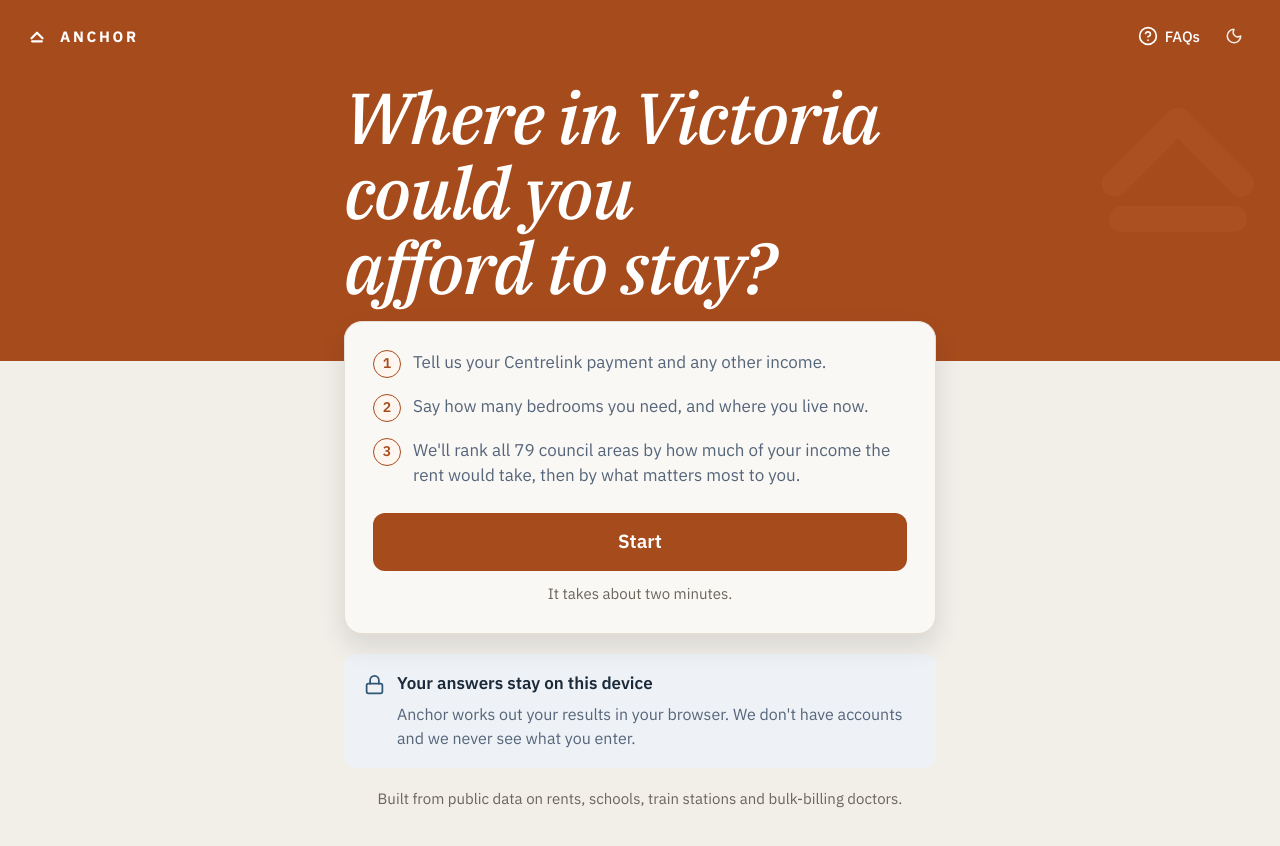
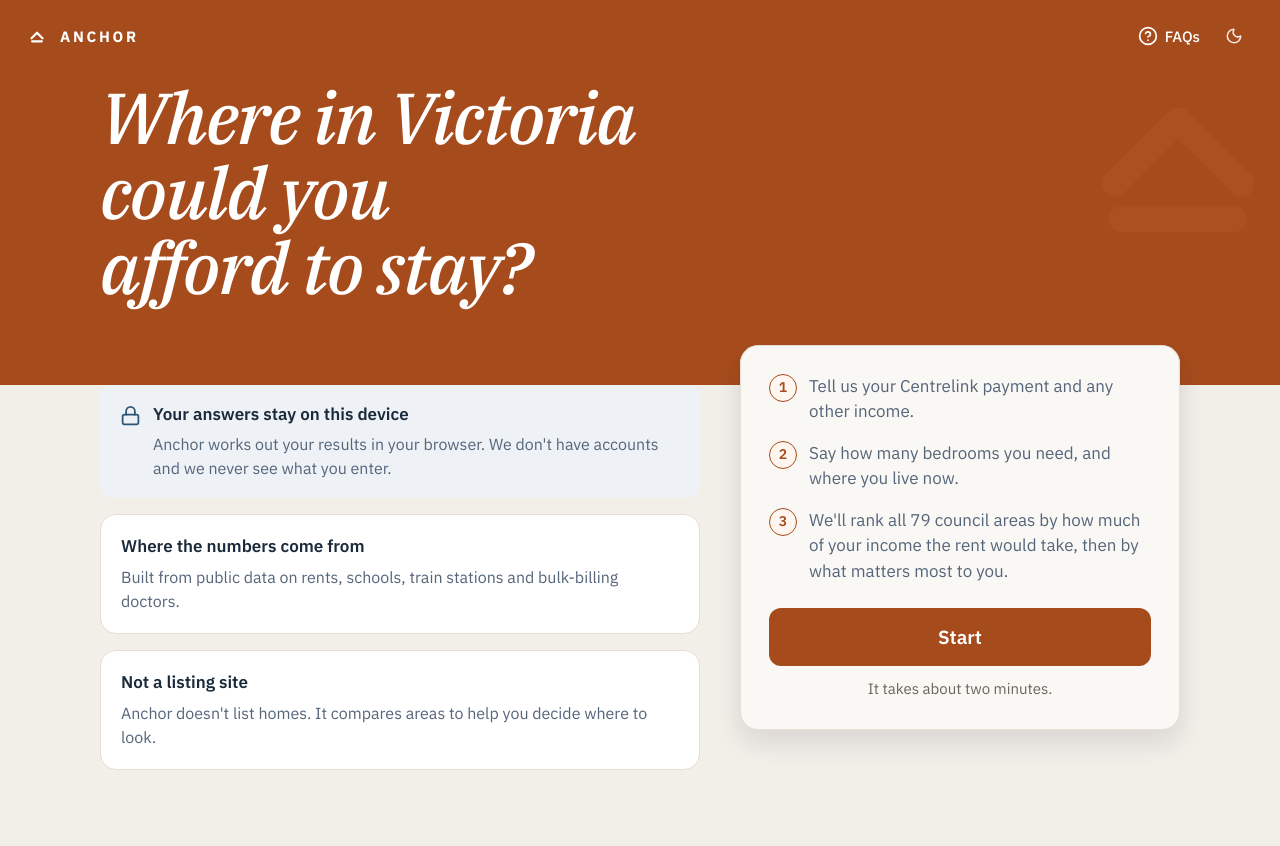
Before and after one commit to bgrando24/anchor, a Nuxt app: page / in a window 1280 px wide. Shown: the top 846 px of the page. After the commit the page ends 818 px from the top, so only its background shows below. Built offline with nearby package versions, Linux system fonts and the light colour scheme.

Commit message:
Use the extra width on desktop for a second column

```diff
--- a/app/assets/css/main.css
+++ b/app/assets/css/main.css
@@ -116,6 +116,17 @@
     @apply text-[20px] leading-[1.2] dt:text-[22px];
   }
 
+  /* One container for the whole site, replacing the 480/560/640/960/1280 mix. Bands stay
+     full bleed behind it. Extra width is meant to become a second column, never a longer line,
+     so text blocks inside still cap their own measure. */
+  .page {
+    @apply max-w-[1160px] mx-auto px-4 dt:px-10;
+  }
+  /* A column of prose, held to a comfortable measure wherever the container is wider. */
+  .measure {
+    @apply max-w-[64ch];
+  }
+
   /* Figures read better aligned, and never reflow as a value ticks over. */
   .figure {
     @apply font-sans tabular-nums;
--- a/app/components/LgaTabs.vue
+++ b/app/components/LgaTabs.vue
@@ -74,7 +74,7 @@ function onKeydown(event: KeyboardEvent, index: number) {
 
 <template>
   <div class="sticky top-0 z-20 bg-bg border-b border-line">
-    <div class="relative max-w-[960px] mx-auto">
+    <div class="relative max-w-[1160px] mx-auto">
       <!-- The fades are the only sign that the row runs past the edge, so they are the one part
            that must not be decorative: each shows only while there is more that way. -->
       <div
--- a/app/pages/index.vue
+++ b/app/pages/index.vue
@@ -19,14 +19,15 @@ const steps = [
                 :size="300"
                 class="pointer-events-none absolute -right-12 -top-16 text-accent-band-mark opacity-40"
             />
-            <div class="relative max-w-[640px] mx-auto px-4 dt:px-6">
-                <h1 class="m-0 display-home text-accent-on">
+            <div class="relative page dt:grid dt:grid-cols-[minmax(0,1fr)_440px] dt:gap-10 dt:items-end">
+                <h1 class="m-0 display-home text-accent-on measure dt:pb-6">
                     Where in Victoria could you afford to stay?
                 </h1>
             </div>
         </section>
 
-        <div class="max-w-[640px] mx-auto px-4 dt:px-6 pb-12">
+        <div class="page pb-12 dt:grid dt:grid-cols-[minmax(0,1fr)_440px] dt:gap-10 dt:items-start">
+            <div class="dt:col-start-2 dt:row-start-1 contents dt:block">
             <!-- Lifted over the band's lower edge, so the first thing under the headline is the
                  way in rather than more reading. -->
             <div
@@ -54,16 +55,38 @@ const steps = [
                 </p>
             </div>
 
-            <PrivacyNote title="Your answers stay on this device" class="mt-5">
-                Anchor works out your results in your browser. We don't have accounts and we never
-                see what you enter.
-            </PrivacyNote>
+            </div>
 
-            <p class="m-0 mt-5 font-sans text-[15px] leading-[1.5] text-muted text-center">
-                Built from public data on rents, schools, train stations and bulk-billing doctors.
-            </p>
+            <!-- Desktop puts these beside the card rather than below it; the copy is the same
+                 copy already on this page and in the FAQs. -->
+            <div class="dt:col-start-1 dt:row-start-1 flex flex-col gap-4 mt-5 dt:mt-0">
+                <PrivacyNote title="Your answers stay on this device">
+                    Anchor works out your results in your browser. We don't have accounts and we
+                    never see what you enter.
+                </PrivacyNote>
 
-            <InstallPrompt v-if="canInstall" class="mt-5" />
+                <div class="p-5 rounded-[16px] bg-surface-2 border border-line">
+                    <div class="font-sans font-semibold text-[17px] leading-[1.4] text-ink mb-[6px]">
+                        Where the numbers come from
+                    </div>
+                    <p class="m-0 font-sans text-[16px] leading-[1.5] text-body">
+                        Built from public data on rents, schools, train stations and bulk-billing
+                        doctors.
+                    </p>
+                </div>
+
+                <div class="p-5 rounded-[16px] bg-surface-2 border border-line">
+                    <div class="font-sans font-semibold text-[17px] leading-[1.4] text-ink mb-[6px]">
+                        Not a listing site
+                    </div>
+                    <p class="m-0 font-sans text-[16px] leading-[1.5] text-body">
+                        Anchor doesn't list homes. It compares areas to help you decide where to
+                        look.
+                    </p>
+                </div>
+
+                <InstallPrompt v-if="canInstall" />
+            </div>
         </div>
     </main>
 </template>
--- a/app/pages/results/index.vue
+++ b/app/pages/results/index.vue
@@ -73,7 +73,7 @@ function isCurrent(code: number) {
         class="pointer-events-none absolute -right-10 -top-12 text-header-chip-bg opacity-70"
       />
       <div
-        class="relative max-w-[1280px] mx-auto px-4 dt:px-10 pb-[18px] dt:pb-[22px] flex flex-col gap-4 dt:flex-row dt:items-start dt:justify-between dt:gap-8"
+        class="relative page pb-[18px] dt:pb-[22px] flex flex-col gap-4 dt:flex-row dt:items-start dt:justify-between dt:gap-8"
       >
         <div class="flex flex-col gap-2 min-w-0">
           <h1 class="m-0 display-question">
@@ -104,7 +104,7 @@ function isCurrent(code: number) {
       </div>
     </div>
 
-    <div class="max-w-[1280px] mx-auto grid grid-cols-1 dt:grid-cols-[280px_minmax(0,1fr)]">
+    <div class="max-w-[1160px] mx-auto grid grid-cols-1 dt:grid-cols-[280px_minmax(0,1fr)]">
       <aside class="hidden dt:block dt:py-[34px] dt:px-7 dt:border-r dt:border-line dt:bg-surface-2">
         <h2 class="font-sans font-medium text-[15px] leading-none text-body mb-4">
           Your answers
```
Also changed, not shown: app/pages/results/[lga].vue (+75 -71 lines).
